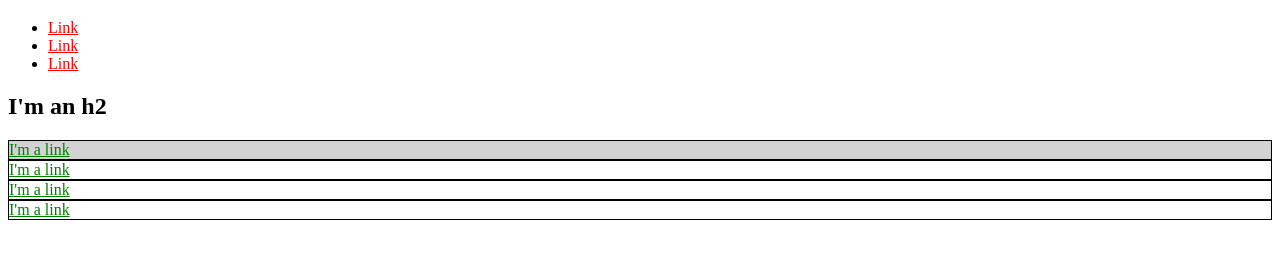
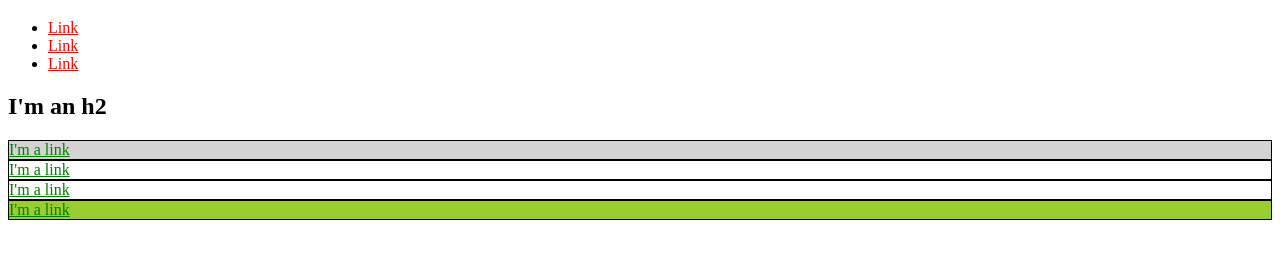
Before and after one commit to darkhaiku/css-livelessons, a plain HTML site: page index.html in a window 1280 px wide. Shown: the part 61-320 px from the top of the page. Drawn offline with Linux system fonts and the light colour scheme.

Commit message:
multiple classes

```diff
--- a/index.html
+++ b/index.html
@@ -19,6 +19,10 @@
 
       #exec-bio {
         background-color: lightgray;
+      }
+
+      .red {
+        background-color: yellowgreen;
       }
 
     </style>
@@ -46,7 +50,7 @@
     <div class="bio-box">
       <a href="https://example.com/">I'm a link</a>
     </div>
-    <div class="bio-box">
+    <div class="bio-box red">
       <a href="https://example.com/">I'm a link</a>
     </div>
   </body>
```
